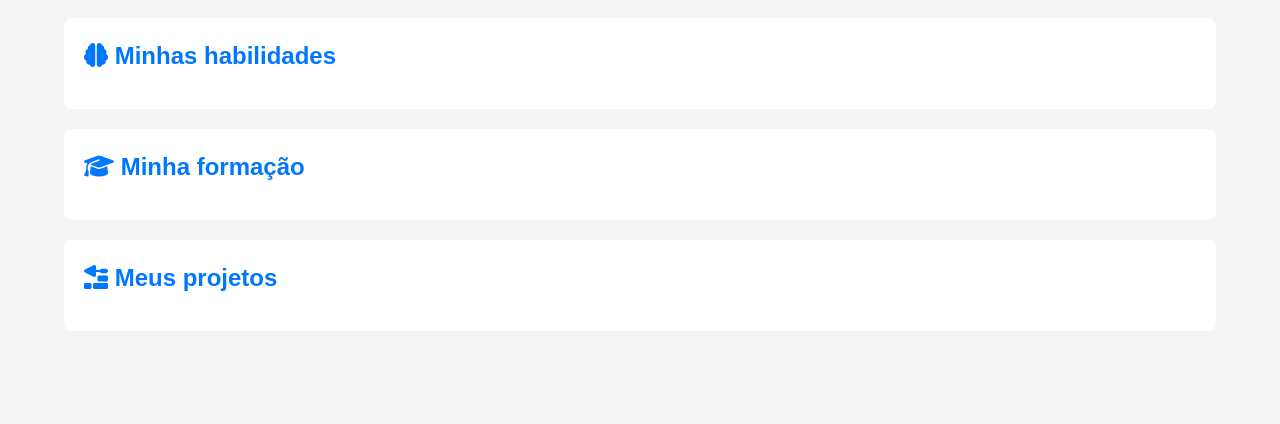
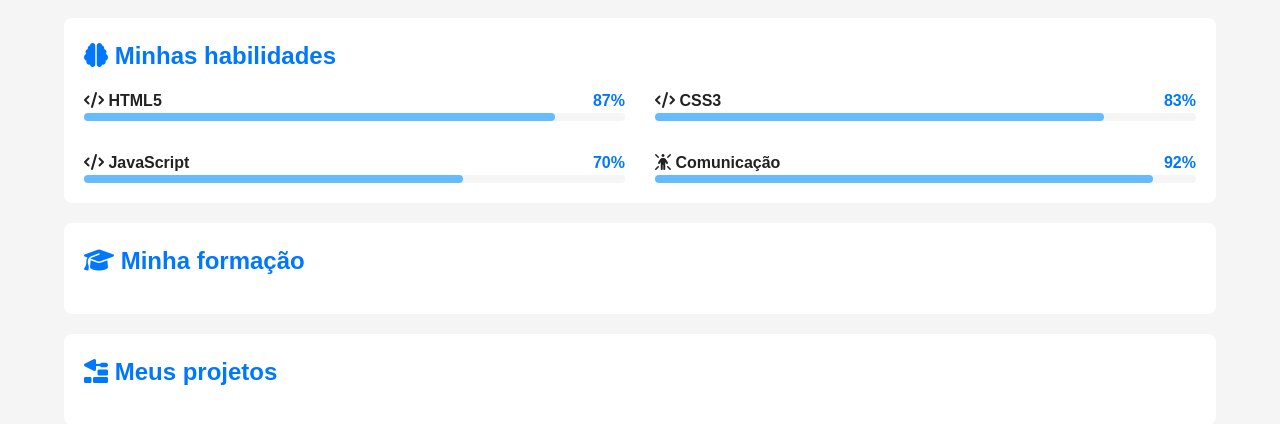
Before and after one commit to YgorCRVG/projeto-portfolio, a plain HTML site: page index.html in a window 1280 px wide. Shown: the part 502-926 px from the top of the page. Before the commit the page ends 853 px from the top, so only its background shows below. Drawn offline with Linux system fonts and the light colour scheme.

Commit message:
skills criadas por enquanto

```diff
--- a/estilos/style.css
+++ b/estilos/style.css
@@ -128,3 +128,44 @@ article h2 {
     margin-bottom: 15px;
     font-size: 1.5em;
 }
+
+#skill-container {
+    display: grid;
+    grid-template-columns: 1fr;
+    gap: 30px;
+}
+
+#skill-container .info {
+    display: flex;
+    justify-content: space-between;
+    align-items: center;
+}
+
+#skill-container .nome {
+    font-weight: bold;
+    color: var(--texto);
+}
+
+#skill-container .porcentagem {
+    font-weight: bold;
+    color: var(--destaque);
+}
+
+#skill-container .barra {
+    width: 100%;
+    height: 8px;
+    background-color: var(--fundo-principal);
+    border-radius: 4px;
+}
+
+#skill-container .barra .progresso {
+    height: 100%;
+    background-color: var(--destaque-inverso);
+    border-radius: 4px;
+}
+
+@media screen and (min-width: 768px) {
+    #skill-container {
+        grid-template-columns: 1fr 1fr;
+    }
+}
--- a/index.html
+++ b/index.html
@@ -35,17 +35,84 @@
                 excepturi.
             </p>
             <div class="social">
-                <a href="https://www.linkedin.com/in/guanabara/" target="_blank" rel="nofollow"><i class="fa-brands fa-linkedin-in"></i></a>
-                <a href="https://github.com/gustavoguanabara" target="_blank" rel="nofollow"><i class="fa-brands fa-github"></i></a>
-                <a href="https://www.youtube.com/@tvguanabarainfo" target="_blank" rel="nofollow"><i class="fa-brands fa-youtube"></i></a>
-                <a href="https://www.instagram.com/gustavoguanabara/" target="_blank" rel="nofollow"><i class="fa-brands fa-instagram"></i></a>
-                <a href="https://www.cursoemvideo.com/" target="_blank" rel="nofollow"><i class="fa-solid fa-globe"></i></a>
+                <a href="https://www.linkedin.com/in/guanabara/" target="_blank" rel="nofollow"><i
+                        class="fa-brands fa-linkedin-in"></i></a>
+                <a href="https://github.com/gustavoguanabara" target="_blank" rel="nofollow"><i
+                        class="fa-brands fa-github"></i></a>
+                <a href="https://www.youtube.com/@tvguanabarainfo" target="_blank" rel="nofollow"><i
+                        class="fa-brands fa-youtube"></i></a>
+                <a href="https://www.instagram.com/gustavoguanabara/" target="_blank" rel="nofollow"><i
+                        class="fa-brands fa-instagram"></i></a>
+                <a href="https://www.cursoemvideo.com/" target="_blank" rel="nofollow"><i
+                        class="fa-solid fa-globe"></i></a>
             </div>
         </section>
 
         <section id="detalhes">
+
             <article class="skills">
+
                 <h2><i class="fa-solid fa-brain"></i> Minhas habilidades</h2>
+
+                <div id="skill-container">
+
+                    <div class="item">
+                        <div class="info">
+                            <span class="nome">
+                                <i class="fa-solid fa-code"></i> HTML5
+                            </span>
+                            <span class="porcentagem">
+                                87%
+                            </span>
+                        </div>
+                        <div class="barra">
+                            <div class="progresso" style="width: 87%;"></div>
+                        </div>
+                    </div>
+
+                    <div class="item">
+                        <div class="info">
+                            <span class="nome">
+                                <i class="fa-solid fa-code"></i> CSS3
+                            </span>
+                            <span class="porcentagem">
+                                83%
+                            </span>
+                        </div>
+                        <div class="barra">
+                            <div class="progresso" style="width: 83%;"></div>
+                        </div>
+                    </div>
+
+                    <div class="item">
+                        <div class="info">
+                            <span class="nome">
+                                <i class="fa-solid fa-code"></i> JavaScript
+                            </span>
+                            <span class="porcentagem">
+                                70%
+                            </span>
+                        </div>
+                        <div class="barra">
+                            <div class="progresso" style="width: 70%;"></div>
+                        </div>
+                    </div>
+
+                    <div class="item">
+                        <div class="info">
+                            <span class="nome">
+                                <i class="fa-solid fa-person-rays"></i> Comunicação
+                            </span>
+                            <span class="porcentagem">
+                                92%
+                            </span>
+                        </div>
+                        <div class="barra">
+                            <div class="progresso" style="width: 92%;"></div>
+                        </div>
+                    </div>
+
+                </div>
             </article>
 
             <article class="formacao">
@@ -55,6 +122,7 @@
             <article class="projetos">
                 <h2><i class="fa-solid fa-trowel-bricks"></i> Meus projetos</h2>
             </article>
+
         </section>
     </main>
 
```
